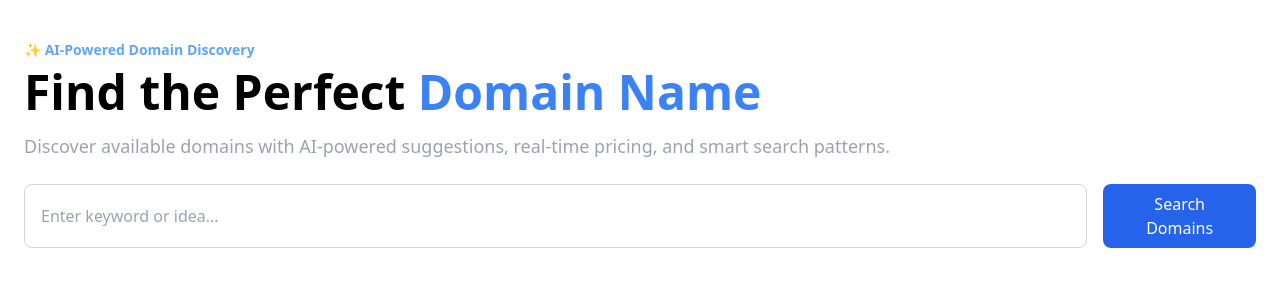
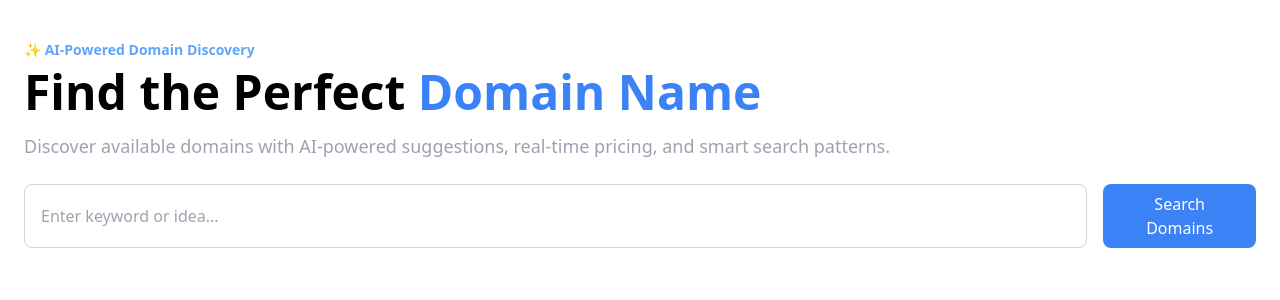
Before and after one commit to GeorgeFountainAI/DomainDrip, a Next.js app: page / in a window 1280 px wide. Shown: the top 300 px of the page. Built offline with nearby package versions, Linux system fonts and the light colour scheme.

Commit message:
Restore correct homepage design

```diff
--- a/src/app/page.js
+++ b/src/app/page.js
@@ -1,16 +1,13 @@
 export default function Home() {
   return (
     <main className="min-h-screen px-6 py-10 bg-white text-black">
-      <h1 className="text-blue-400 font-semibold mb-2 text-sm">
-        ✨ AI-Powered Domain Discovery
-      </h1>
+      <h1 className="text-blue-400 font-semibold mb-2 text-sm">✨ AI-Powered Domain Discovery</h1>
       <h2 className="text-4xl md:text-5xl font-bold mb-4">
         Find the Perfect <span className="text-blue-500">Domain Name</span>
       </h2>
       <p className="text-gray-400 text-lg mb-6">
         Discover available domains with AI-powered suggestions, real-time pricing, and smart search patterns.
       </p>
-
       <form className="flex flex-col sm:flex-row gap-4">
         <input
           type="text"
@@ -19,7 +16,7 @@ export default function Home() {
         />
         <button
           type="submit"
-          className="bg-blue-600 text-white rounded-lg px-6 py-2 hover:bg-blue-700"
+          className="bg-blue-500 hover:bg-blue-600 text-white px-6 py-2 rounded-lg"
         >
           Search Domains
         </button>
```
